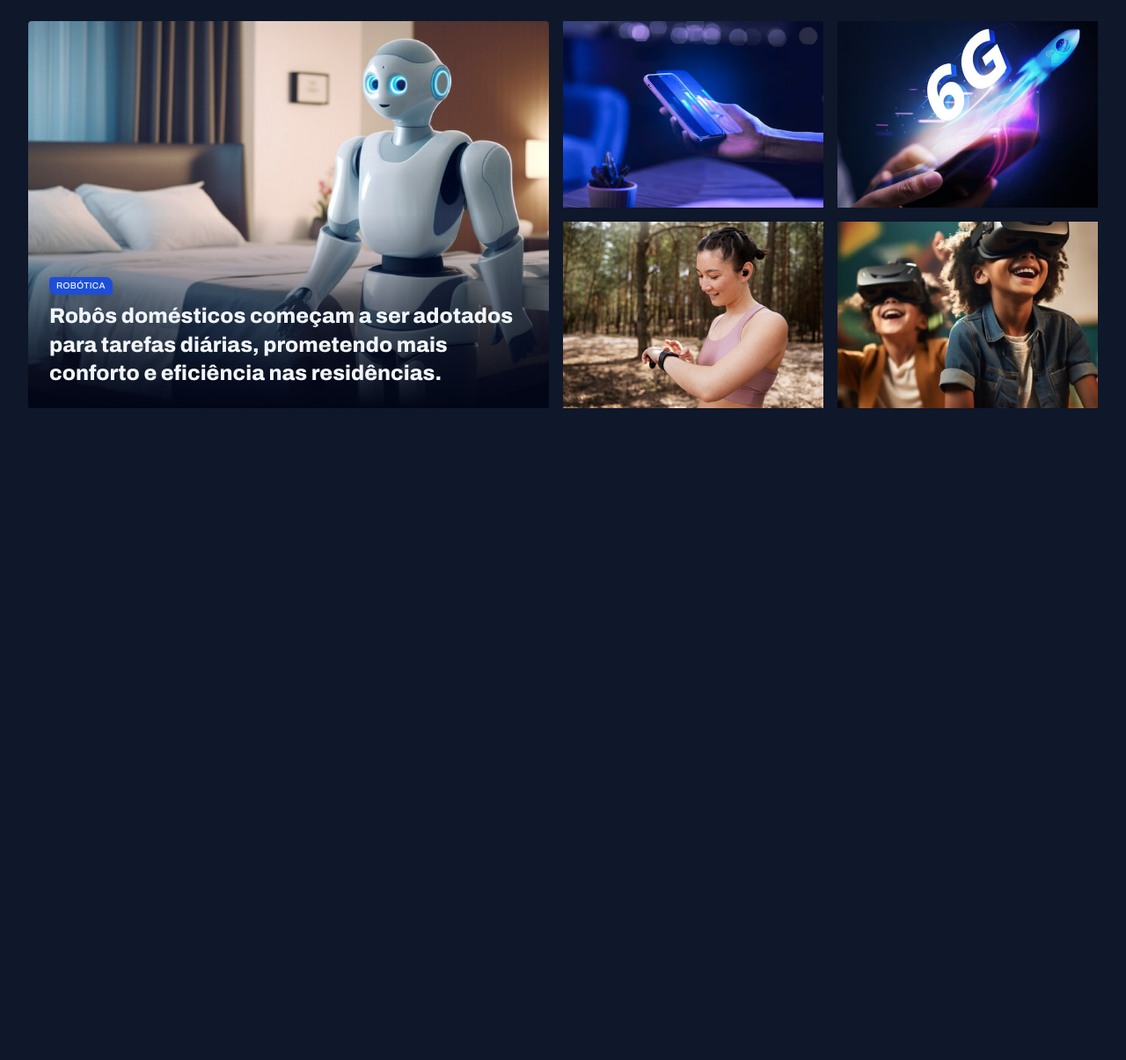
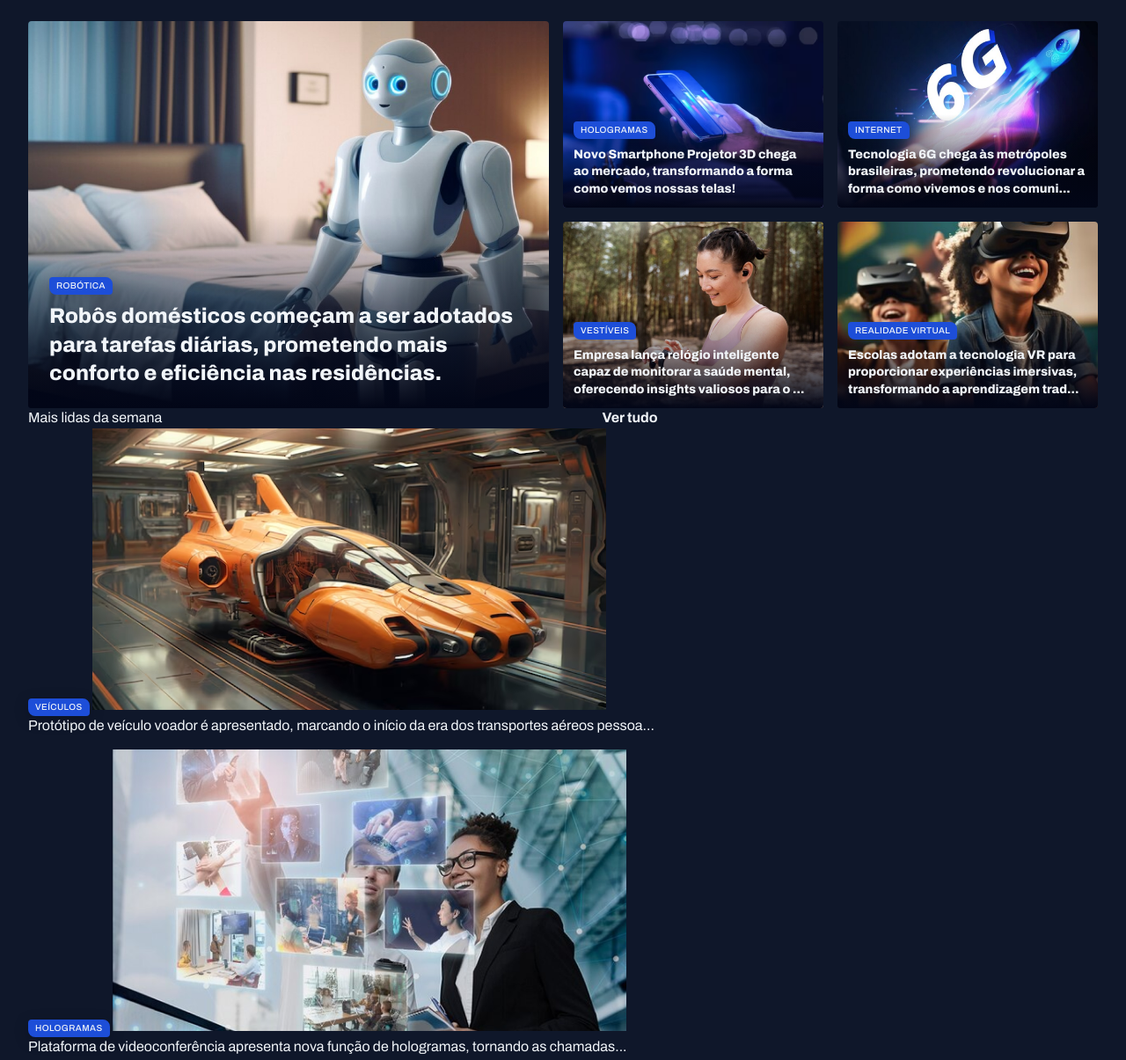
Before and after one commit to paaulamessias/news-portal-html, a plain HTML site: page index.html in a window 1280 px wide. Shown: the part 140-1345 px from the top of the page at 88% size. Before the commit the page ends 800 px from the top, so only its background shows below. Drawn offline with Linux system fonts and the light colour scheme.

Commit message:
Adding the second section

```diff
--- a/index.html
+++ b/index.html
@@ -44,7 +44,7 @@
   <main class="grid container">
     <section id="featured" class="grid grid-flow-col gap-16">
       <figure class="card">
-        <img src="assets/Image 01.png" alt="">
+        <img src="assets/Image 01.png" alt="Robôs domésticos começam a ser adotados para tarefas diárias, prometendo mais conforto e eficiência nas residências.">
 
         <figcaption>
           <span class="content-tag">Robótica</span>
@@ -53,20 +53,86 @@
       </figure>
 
       <div class="grid grid-cols-2 gap-16">
+        <figure class="card">
+          <img src="assets/Image 02.png" alt="Novo Smartphone Projetor 3D chega ao mercado, transformando a forma como vemos nossas telas!">
+
+          <figcaption>
+            <span class="content-tag">Hologramas</span>
+            <h2 class="text-lg">Novo Smartphone Projetor 3D chega ao mercado, transformando a forma como vemos nossas telas!</h2>
+          </figcaption>
+        </figure>
+
+        <figure class="card">
+          <img src="assets/Image 03.png" alt="Tecnologia 6G chega às metrópoles brasileiras, prometendo revolucionar a forma como vivemos e nos comunicamos.">
+
+          <figcaption>
+            <span class="content-tag">Internet</span>
+            <h2 class="text-lg">Tecnologia 6G chega às metrópoles brasileiras, prometendo revolucionar a forma como vivemos e nos comuni...</h2>
+          </figcaption>
+        </figure>
+
+        <figure class="card">
+          <img src="assets/Image 04.png" alt="Empresa lança relógio inteligente capaz de monitorar a saúde mental, oferecendo insights valiosos para o bem-estar pessoal.
+">
+
+          <figcaption>
+            <span class="content-tag">Vestíveis</span>
+            <h2 class="text-lg">Empresa lança relógio inteligente capaz de monitorar a saúde mental, oferecendo insights valiosos para o ...</h2>
+          </figcaption>
+        </figure>
+
+        <figure class="card">
+          <img src="assets/Image 05.png" alt="Escolas adotam a tecnologia VR para proporcionar experiências imersivas, transformando a aprendizagem tradicional.">
+
+          <figcaption>
+            <span class="content-tag">Realidade Virtual</span>
+            <h2 class="text-lg">Escolas adotam a tecnologia VR para proporcionar experiências imersivas, transformando a aprendizagem trad...</h2>
+          </figcaption>
+        </figure>
+
+      </div>
+    </section>
+
+    <section id="weekly">
+      <header class="grid grid-flow-col">
+        <h3>Mais lidas da semana</h3>
+        <a href="#" class="grid grid-flow-col">
+          <strong>Ver tudo</strong>
+          <span></span>
+        </a>
+      </header>
+
+      <div class="grid gap-16">
         <figure>
-          <img src="assets/Image 02.png" alt="..">
+          <span class="content-tag">Veículos</span>
+          <img src="assets/Image 06.png" alt="Protótipo de veículo voador é apresentado, marcando o início da era dos transportes aéreos pessoais.">
+          <p>Protótipo de veículo voador é apresentado, marcando o início da era dos transportes aéreos pessoa...
+          </p>
         </figure>
 
         <figure>
-          <img src="assets/Image 03.png" alt="..">
+          <span class="content-tag">Hologramas</span>
+          <img src="assets/Image 07.png"
+            alt="Plataforma de videoconferência apresenta nova função de hologramas, tornando as chamadas virtuais mais realistas e envolventes.">
+          <p>Plataforma de videoconferência apresenta nova função de hologramas, tornando as chamadas...
+          </p>
         </figure>
 
         <figure>
-          <img src="assets/Image 04.png" alt="..">
+          <span class="content-tag">Realidade virtual</span>
+          <img src="assets/Image 08.png"
+            alt="Nova geração de consoles de videogame é lançada, trazendo gráficos ultra-realistas e experiências de jogo totalmente envolventes.">
+          <p>Nova geração de consoles de videogame é lançada, trazendo gráficos ultra-realistas e experiências...
+          </p>
         </figure>
 
         <figure>
-          <img src="assets/Image 05.png" alt="..">
+          <span class="content-tag">Internet</span>
+          <img src="assets/Image 09.png"
+            alt="Projeto busca oferecer internet de alta velocidade em áreas remotas através de satélites.">
+          <p>Projeto busca oferecer internet de alta velocidade em áreas remotas através de satélites.
+
+          </p>
         </figure>
 
       </div>
--- a/styles/section.css
+++ b/styles/section.css
@@ -29,6 +29,10 @@
 
     padding:  24px;
 
+    &:has(.text-lg) {
+      padding: 12px;
+    }
+
     h2 {
       margin-top: 8px;
     }
```
